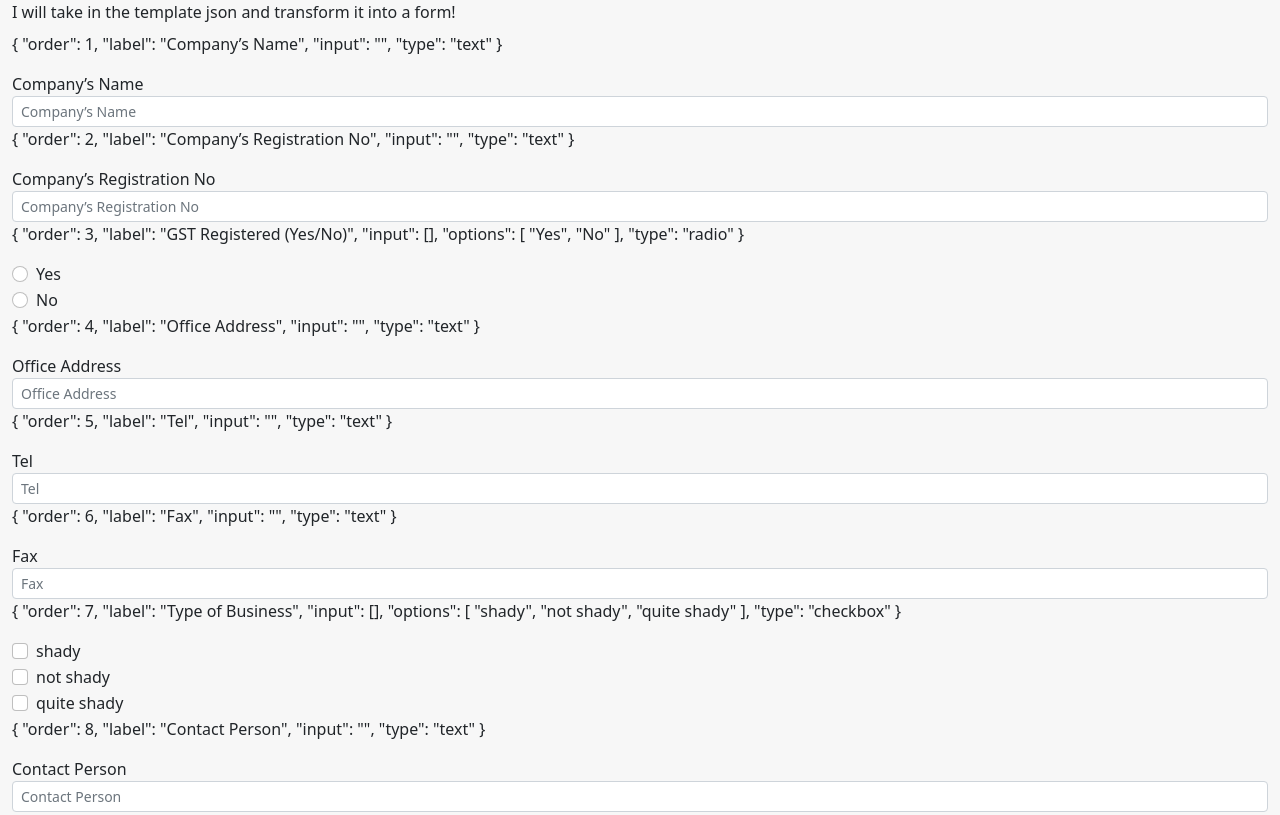
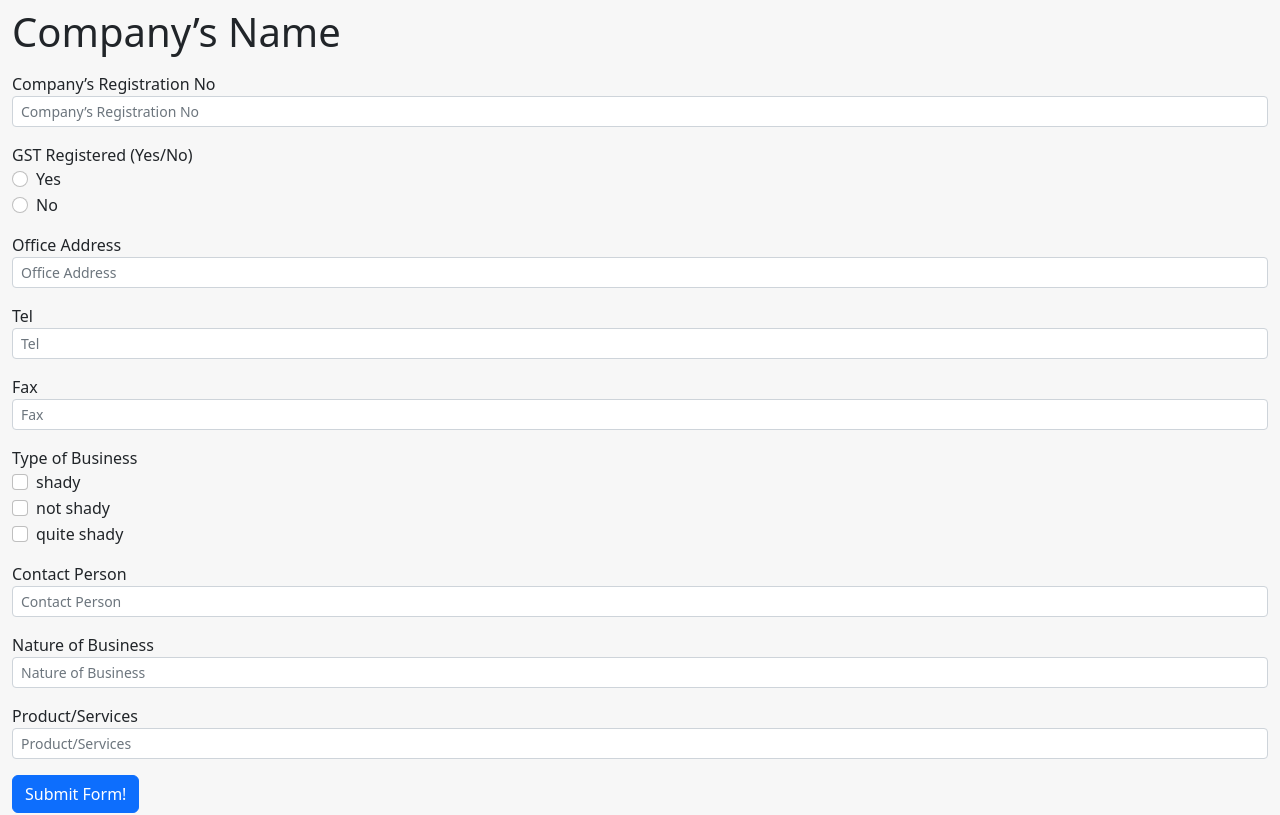
Before and after one commit to TeoSean00/Vendor_Form_Management_System_Frontend, a Vue app: page /viewForm in a window 1280 px wide. Shown: the top 815 px of the page. Built offline with nearby package versions, Linux system fonts and the light colour scheme.

Commit message:
updated ViewForm
Takes in header type

```diff
--- a/src/components/form/FormSection.vue
+++ b/src/components/form/FormSection.vue
@@ -1,7 +1,10 @@
 <template>
-  <div>
+  <div class="mb-3">
+    <template v-if="sectionData.type == 'header'">
+      <p :class="sectionData.style">{{ sectionData.text }}</p>
+    </template>
     <template v-if="sectionData.type == 'text'">
-      <p>{{ sectionData }}</p>
+      <!-- <p>{{ sectionData }}</p> -->
       <label for="email">{{ sectionData.label }}</label>
       <input
         :type="sectionData.type"
@@ -15,7 +18,8 @@
     <template
       v-if="sectionData.type == 'radio' || sectionData.type == 'checkbox'"
     >
-      <p>{{ sectionData }}</p>
+      <!-- <p>{{ sectionData }}</p> -->
+      <label for="email">{{ sectionData.label }}</label>
       <template v-for="(data, index) in sectionData.options" :key="index"
         ><div class="form-check">
           <input
--- a/src/views/ViewForm.vue
+++ b/src/views/ViewForm.vue
@@ -1,6 +1,5 @@
 <template>
   <div>
-    I will take in the template json and transform it into a form!
     <!-- <div>{{ newForm }}</div> -->
     <div class="form-floating my-2">
       <template v-for="(sectionData, index) in newForm" :key="index">
@@ -20,7 +19,7 @@ export default {
   components: { FormSection },
   setup() {
     const templateData = {
-      1: { type: "text", order: 1, label: "Company’s Name" },
+      1: { type: "header", order: 1, text: "Company’s Name", style: "h1" },
       2: { type: "text", order: 2, label: "Company’s Registration No" },
       3: {
         type: "radio",
@@ -62,6 +61,13 @@ export default {
             options: templateData[key].options,
             type: type,
           });
+        } else if (type == "header") {
+          newForm.value.push({
+            type: type,
+            style: templateData[key].style,
+            text: templateData[key].text,
+            order: templateData[key].order,
+          });
         }
       }
     };
```
